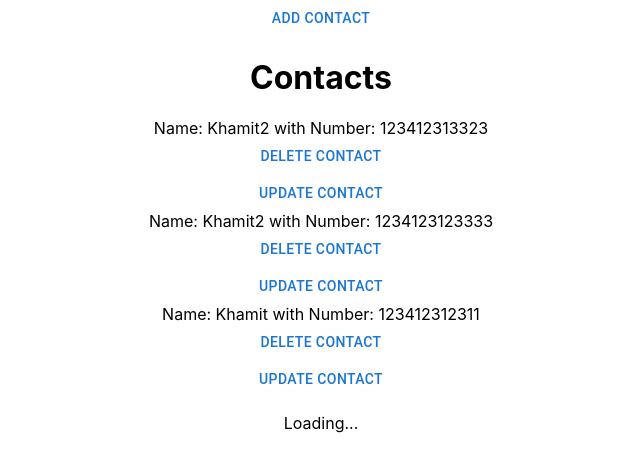
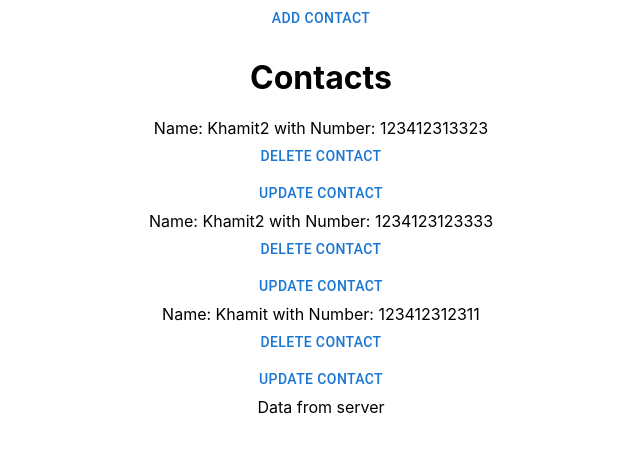
Before and after one commit to Khamitamantaev/testreactapp, a React (Create React App) app in the folder my-app2/: page / in a window 1280 px wide. Shown: the top 472 px of the page, without its empty margins (319-959 px from the left). Built offline with nearby package versions, Linux system fonts and the light colour scheme; no server answers.

Commit message:
fix useEffect all working correctly

```diff
--- a/my-app2/src/App.tsx
+++ b/my-app2/src/App.tsx
@@ -29,10 +29,6 @@ function App() {
   const [contacts, setContacts] = useState(testcontacts)
   const [isUpdated, setIsUpdated] = useState(false)
 
-  useEffect(() => {
-    setIsUpdated(false)
-  }, [contacts]);
-
 
   const onclick = (contactData: { id: number, name: string, phone: number }) => {
     setContacts([...contacts, contactData])
@@ -44,6 +40,7 @@ function App() {
       },
       body: JSON.stringify(data),
     })
+    setIsUpdated(true)
   }
 
   const onDeleteClick = (id: number) => {
@@ -65,19 +62,19 @@ function App() {
     )
   }
 
-  const [data, setData] = React.useState(null);
-
-  React.useEffect(() => {
-    fetch("/api")
+  const [data, setData] = React.useState<{id: number, name: string, phone: string}[]>([]);
+  useEffect(() => {
+    fetch("http://localhost:3001/contacts")
       .then((res) => res.json())
-      .then((data) => setData(data.message));
-  }, []);
+      .then((data) => setData(data));
+  }, [data]);
 
   return (
     <div className="App">
       <BasicModal onClick={onclick} contacts={contacts} onUpdateClick={onUpdateClick} />
       <Contacts contacts={contacts} onDeleteClick={onDeleteClick} onUpdateClick={onUpdateClick}></Contacts>
-      <p>{!data ? "Loading..." : data}</p>
+      <div>Data from server</div>
+      <div>{!data ? "Loading..." : data.map(contact => (<div key={contact.id}>Name: {contact.name} with id: {contact.id}</div>))}</div>
     </div>
   );
 }
```
